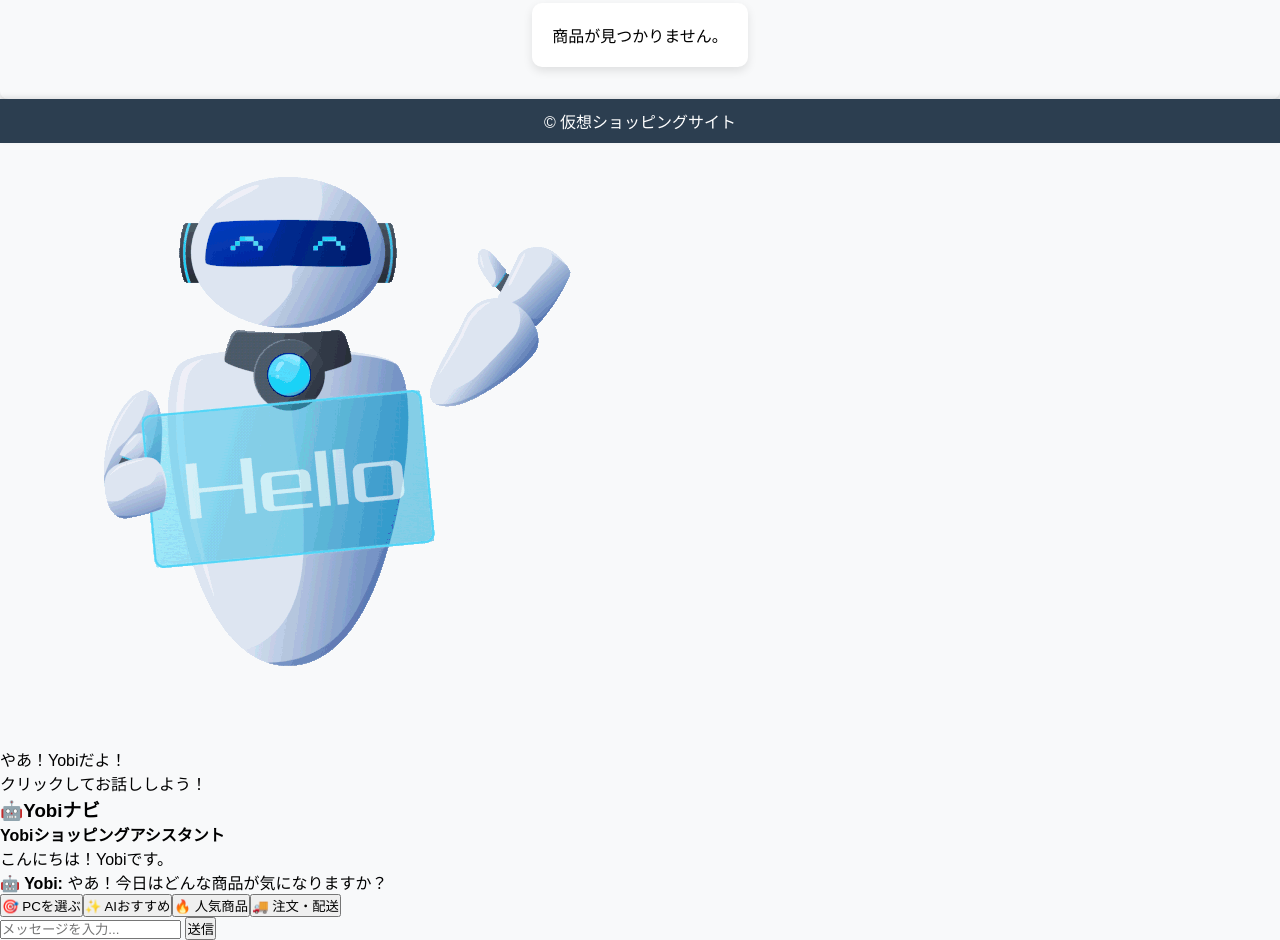
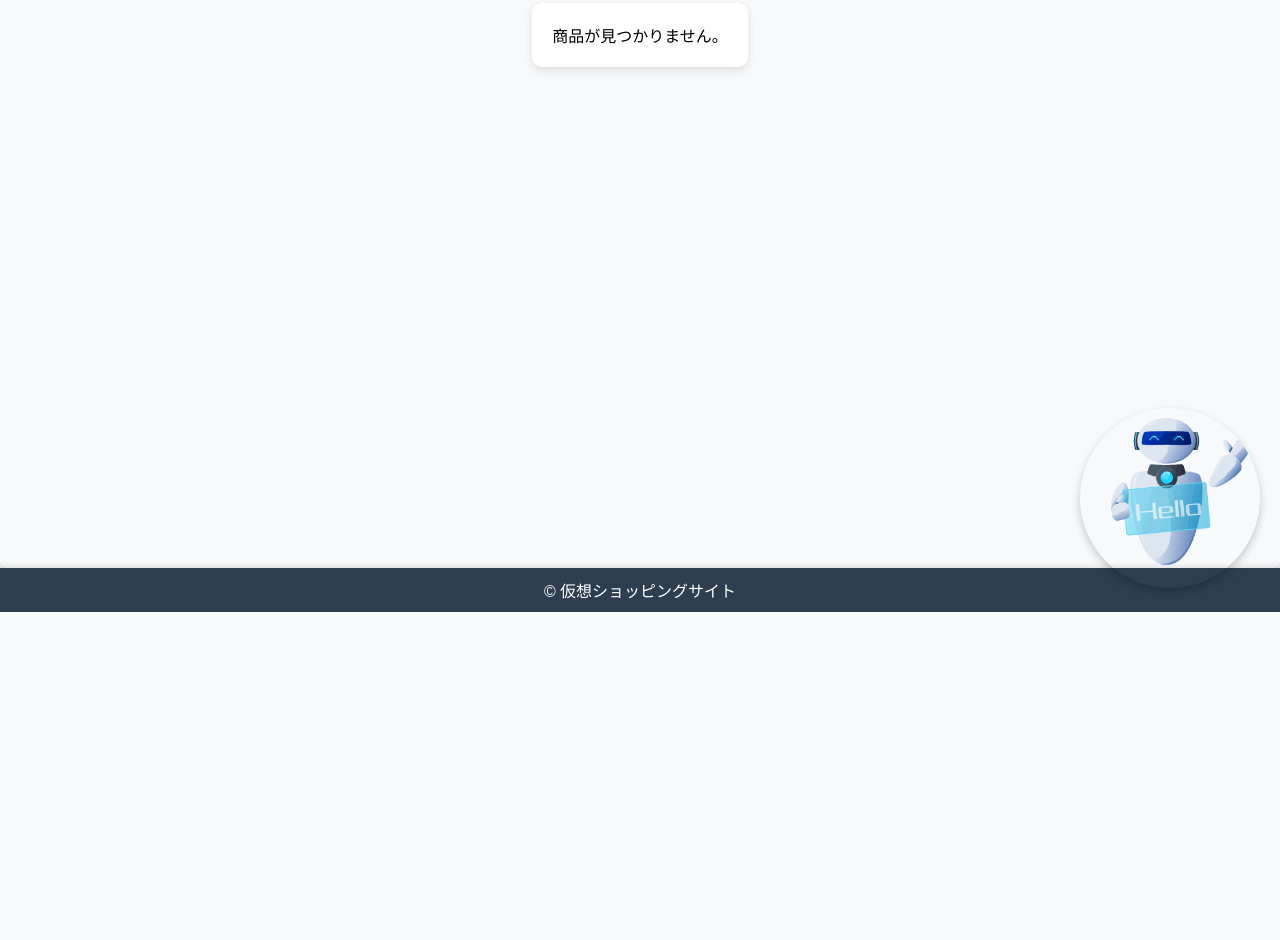
Before and after one commit to the-tsukasa/AI-Shopping-Assistant-MVC, a website: page public/product-detail.html in a window 1280 px wide. Shown: the part 188-1128 px from the top of the page. After the commit the page ends 800 px from the top, so only its background shows below. Drawn offline with Linux system fonts and the light colour scheme.

Commit message:
更新 login.html、product-detail.html 和 register.html

```diff
--- a/public/login.html
+++ b/public/login.html
@@ -7,6 +7,7 @@
     <link rel="shortcut icon" href="img/favicon_cropped_hd.ico" type="image/x-icon">
     <link rel="stylesheet" href="css/style.css">
     <link rel="stylesheet" href="css/chat.css">
+    <link rel="stylesheet" href="css/login.css">
     <title>ログイン-ヨビパソコン YobiPasokonの公式通販サイト📦  [AIショッピング新体験]</title>
 </head>
 <body>
--- a/public/product-detail.html
+++ b/public/product-detail.html
@@ -8,6 +8,7 @@
     <title>ヨビパソコン YobiPasokonの公式通販サイト📦  [AIショッピング新体験]</title>
     <link rel="stylesheet" href="css/style.css">
     <link rel="stylesheet" href="css/product-detail.css">
+    <link rel="stylesheet" href="css/chat.css">
 
 </head>
 <body>
```
Also changed, not shown: public/register.html (+1 -0 lines).
